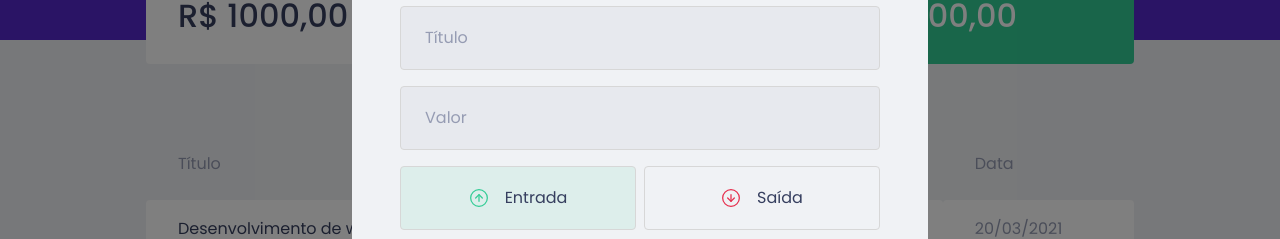
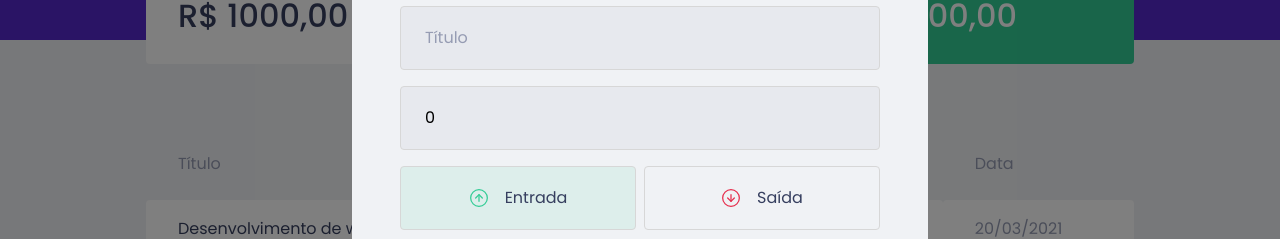
Before and after one commit to rianperassoli/dtmoney, a React (Create React App) app: page / in a window 1280 px wide. Both pictures are taken after a click on the button "Nova transação". Shown: the part 232-471 px from the top of the page. Built offline with nearby package versions, Linux system fonts and the light colour scheme; no server answers; what miragejs would draw is missing.

Commit message:
adicionados valores do modal ao state do form

```diff
--- a/src/components/NewTransactionModal/index.tsx
+++ b/src/components/NewTransactionModal/index.tsx
@@ -1,4 +1,4 @@
-import { useState } from 'react'
+import { FormEvent, useState } from 'react'
 import Modal from 'react-modal'
 import incomeImg from '../../assets/income.svg'
 import outcomeImg from '../../assets/outcome.svg'
@@ -15,7 +15,14 @@ interface NewTransactionModalProps {
 
 export function NewTransactionModal({ isOpen, onRequestClose }: NewTransactionModalProps) {
 
+  const [title, setTitle] = useState('')
+  const [value, setValue] = useState(0)
+  const [category, setCategory] = useState('')
   const [type, setType] = useState('deposit')
+
+  function handleCreateNewTransaction(event: FormEvent) {
+    event.preventDefault()
+  }
 
   return (
     <Modal
@@ -33,12 +40,21 @@ export function NewTransactionModal({ isOpen, onRequestClose }: NewTransactionMo
         <img src={closeImg} alt="Fechar modal" />
       </button>
 
-      <Container>
+      <Container onSubmit={handleCreateNewTransaction}>
         <h2>Cadastrar transação</h2>
 
-        <input placeholder="Título" />
+        <input
+          placeholder="Título"
+          value={title}
+          onChange={event => setTitle(event.target.value)}
+        />
 
-        <input type="number" placeholder="Valor" />
+        <input
+          type="number"
+          placeholder="Valor"
+          value={value}
+          onChange={event => setValue(Number(event.target.value))}
+        />
 
         <TransactionTypeContainer>
           <RadioBox
@@ -62,7 +78,11 @@ export function NewTransactionModal({ isOpen, onRequestClose }: NewTransactionMo
           </RadioBox>
         </TransactionTypeContainer>
 
-        <input placeholder="Categoria" />
+        <input
+          placeholder="Categoria"
+          value={category}
+          onChange={event => setCategory(event.target.value)}
+        />
 
         <button type="submit">Cadastrar</button>
       </Container>
```
